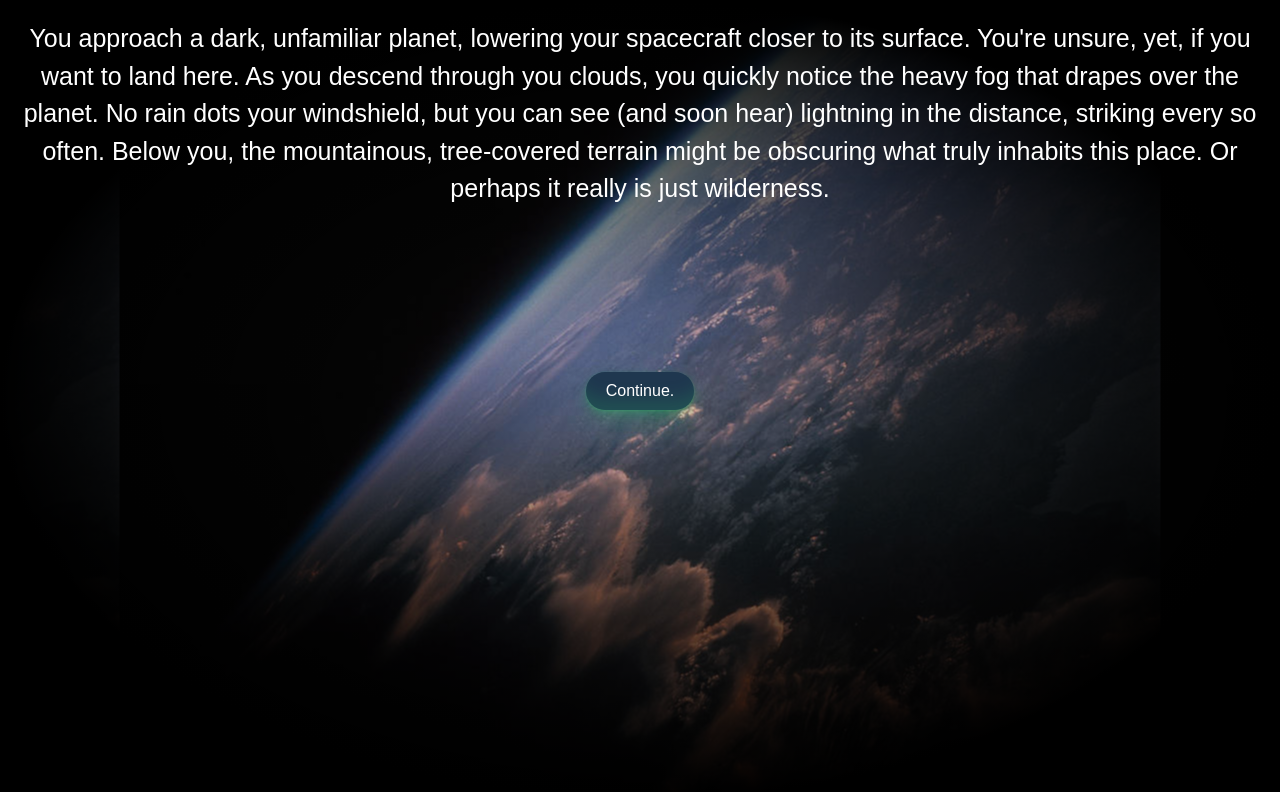
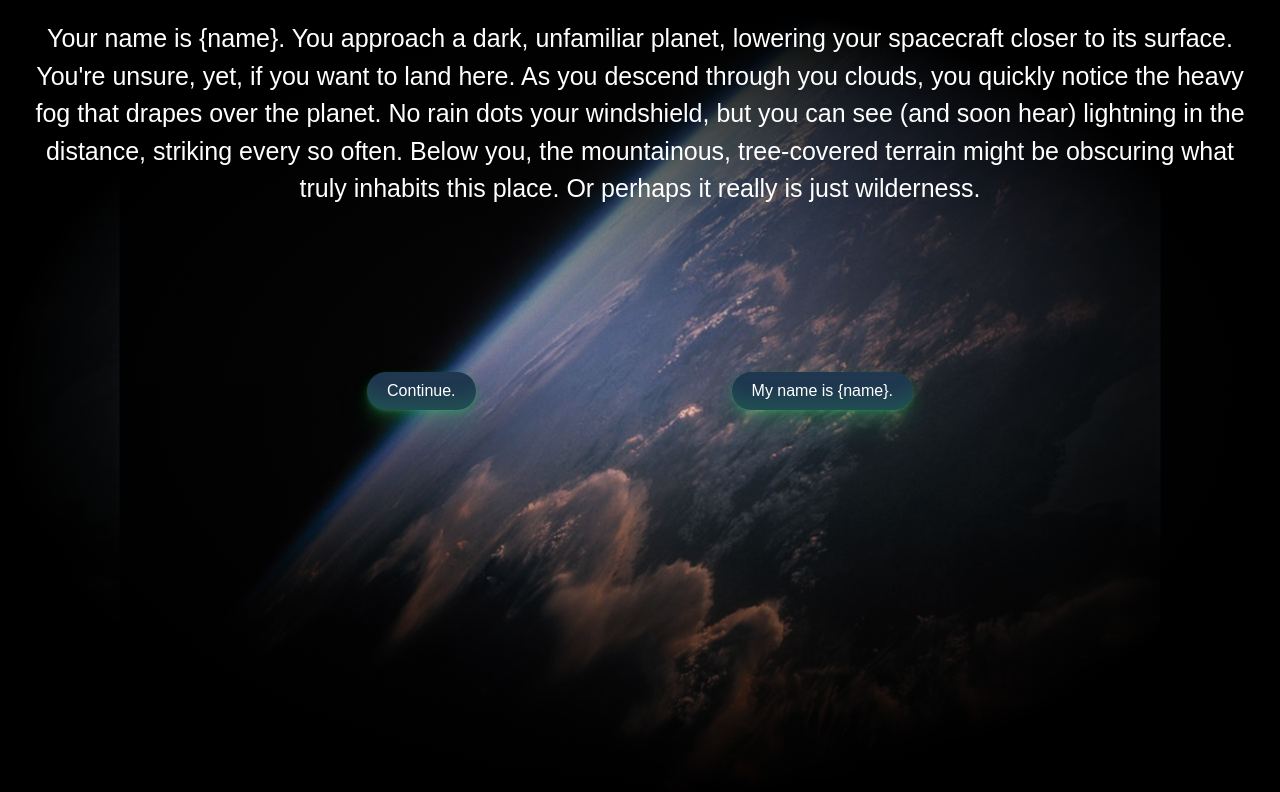
Before and after one commit to kv422/Nebulous-Enigma, a React (Vite) app in the folder client/: page /game in a window 1280 px wide. Shown: the top 792 px of the page. Built offline with nearby package versions, Linux system fonts and the light colour scheme; no server answers; a web font is replaced by a local one.

Commit message:
Add ability for prompts and choices to display character name

```diff
--- a/client/src/components/game/Prompt.jsx
+++ b/client/src/components/game/Prompt.jsx
@@ -7,6 +7,19 @@ import story from '../../story'
 function Prompt({ currentID, choiceClicked }) {
 
   const [user, setUser] = useState(null); // State to hold the user data
+  const [name, setName] = useState('')
+
+  // Finds and replaces "{value}" in a string, so e.g. in story.jsx, if you write
+  // {name} in the prompt text, call interpolate(story[currentID].text, name) to
+  // replace {name} with the value in the variable called name.
+  const interpolate = (str, value) => {
+    return str.replace(/{([^{}]*)}/g,
+      (a, b) => {
+          const r = value;
+          return typeof r === 'string' || typeof r === 'number' ? r : a;
+      }
+    );
+  }
 
   useEffect(() => {
     const loggedInUser = localStorage.getItem("user");
@@ -18,19 +31,28 @@ function Prompt({ currentID, choiceClicked }) {
       console.log(loggedInUser)
     }
 
+    setName(localStorage.getItem('name'))
+
+
+
+
+
   }, []); // Empty dependency array means this runs once on mount
 
+  // I'm just straight up using interpolate here since I can't foresee us needing
+  // to interpolate any values besides character name, but we could change this
+  // in the future if necessary
 
   return (
     <div className='gameBG'>
       <div  className='story'>
-        <p> { story[currentID].text } </p>
+        <p> { interpolate(story[currentID].text, name) } </p>
       </div>
       <div className='choice'>
         { story[currentID].choice.map((choice) => {
           return (
             // goes to a choice which is an index, here "choice.goTo" goes to the button that was clicked goto index
-            <Choice handleClick={ () => choiceClicked(choice.goTo) } text={ choice.text } />
+            <Choice handleClick={ () => choiceClicked(choice.goTo) } text={ interpolate(choice.text, name) } />
           )
         })}
       </div>
--- a/client/src/story.jsx
+++ b/client/src/story.jsx
@@ -1,10 +1,11 @@
 const story = [
   {
     id: 0,
-    text: `You approach a dark, unfamiliar planet, lowering your spacecraft closer to its surface. You're unsure, yet, if you want to land here. As you descend through you clouds, you quickly notice the heavy fog that drapes over the planet. No rain dots your windshield, but you can see (and soon hear) lightning in the distance, striking every so often. Below you, the mountainous, tree-covered terrain might be obscuring what truly inhabits this place. Or perhaps it really is just wilderness.`,
+    text: `Your name is {name}. You approach a dark, unfamiliar planet, lowering your spacecraft closer to its surface. You're unsure, yet, if you want to land here. As you descend through you clouds, you quickly notice the heavy fog that drapes over the planet. No rain dots your windshield, but you can see (and soon hear) lightning in the distance, striking every so often. Below you, the mountainous, tree-covered terrain might be obscuring what truly inhabits this place. Or perhaps it really is just wilderness.`,
     background: ``,
     choice: [
-      { id: 0, text: `Continue.`, goTo: 1 }
+      { id: 0, text: `Continue.`, goTo: 1 },
+      { id: 1, text: `My name is {name}.`, goTo: 1 }
     ]
   },
   {
```
